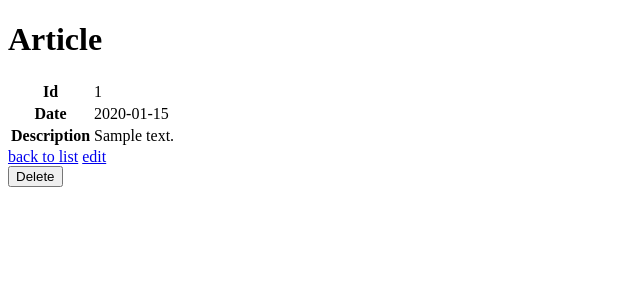
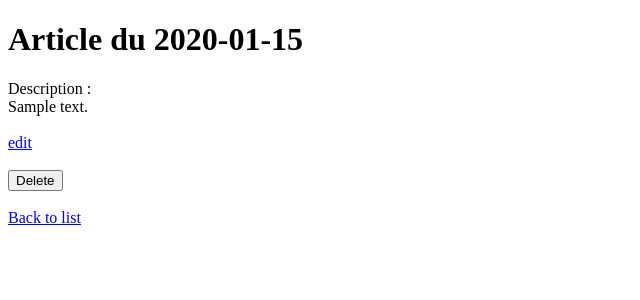
Before and after one commit to GangneuxA/BouleUp, a Symfony app: template templates/article/show.html.twig in a window 1280 px wide. Shown: the part 148-448 px from the top of the page, without its empty margins (0-640 px from the left). Run offline with Twig, Linux system fonts and the light colour scheme; the template is opened without the code that fills it: most values are stand-ins (such as "Sample title", 1, 10 or a date in 2020); some libraries are stand-ins or nearby versions.

Commit message:
Blog page show

```diff
--- a/templates/article/_delete_form.html.twig
+++ b/templates/article/_delete_form.html.twig
@@ -1,4 +1,4 @@
 <form method="post" action="{{ path('app_article_delete', {'id': article.id}) }}" onsubmit="return confirm('Are you sure you want to delete this item?');">
     <input type="hidden" name="_token" value="{{ csrf_token('delete' ~ article.id) }}">
-    <button class="btn">Delete</button>
+    <button class="btn btn-primary">Delete</button>
 </form>
--- a/templates/article/show.html.twig
+++ b/templates/article/show.html.twig
@@ -3,28 +3,23 @@
 {% block title %}Article{% endblock %}
 
 {% block body %}
-    <h1>Article</h1>
+<div class="container">
+    <div class="row">
+        <div class="login-form bg-light mt-4 p-4">
 
-    <table class="table">
-        <tbody>
-            <tr>
-                <th>Id</th>
-                <td>{{ article.id }}</td>
-            </tr>
-            <tr>
-                <th>Date</th>
-                <td>{{ article.date ? article.date|date('Y-m-d') : '' }}</td>
-            </tr>
-            <tr>
-                <th>Description</th>
-                <td>{{ article.description }}</td>
-            </tr>
-        </tbody>
-    </table>
+        <h1><span>Article du </span><span>{{ article.date ? article.date|date('Y-m-d') : '' }}</span></h1>
 
-    <a href="{{ path('app_article_index') }}">back to list</a>
+        <div>Description :</div>
+        <div>{{ article.description }}</div>
 
-    <a href="{{ path('app_article_edit', {'id': article.id}) }}">edit</a>
+        </br>
 
-    {{ include('article/_delete_form.html.twig') }}
+        <a class="btn btn-primary" href ="{{ path('app_article_edit', {'id': article.id}) }}" role="button">edit</a>
+        </br></br>
+        {{ include('article/_delete_form.html.twig') }}
+        </div>
+    </div>
+</div>
+</br>
+<a class="btn btn-primary" href ="{{ path('app_article_index') }}">Back to list</a>
 {% endblock %}
```
